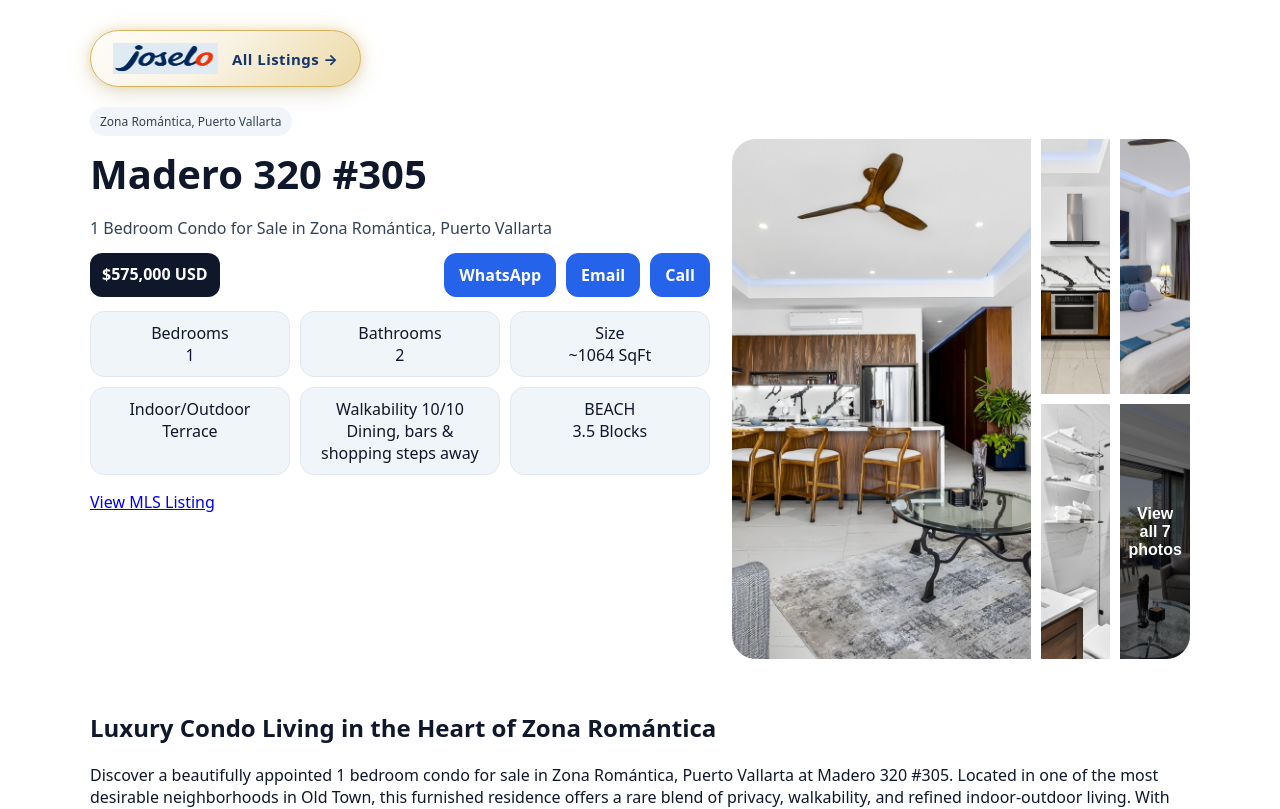
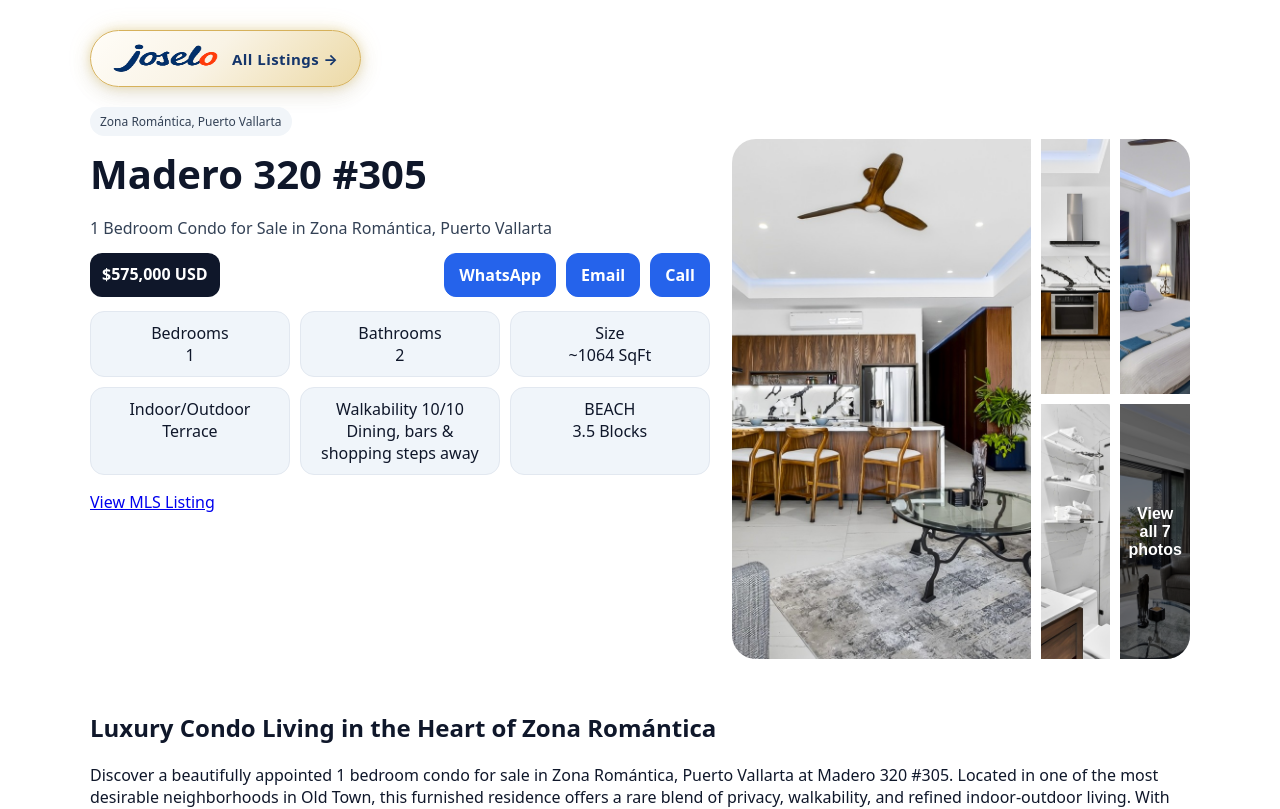
Before and after one commit to grdino/listings-jl, a Next.js app: page /listings/1-bedroom-condo-for-sale-zona-romantica-puerto-vallarta-madero-320-305 in a window 1280 px wide. Shown: the top 809 px of the page. Built offline with nearby package versions, Linux system fonts and the light colour scheme.

Commit message:
Update [slug].js
transparent logo

```diff
--- a/pages/listings/[slug].js
+++ b/pages/listings/[slug].js
@@ -62,7 +62,7 @@ export default function ListingPage({ listing }) {
             className="homeLink"
           >
             <Image
-              src="/photos/JoseloLogoHighRes.png"
+              src="/photos/JoseloLogoTransparent.png"
               alt="Joselo.net"
               width={105}
               height={31}
```
